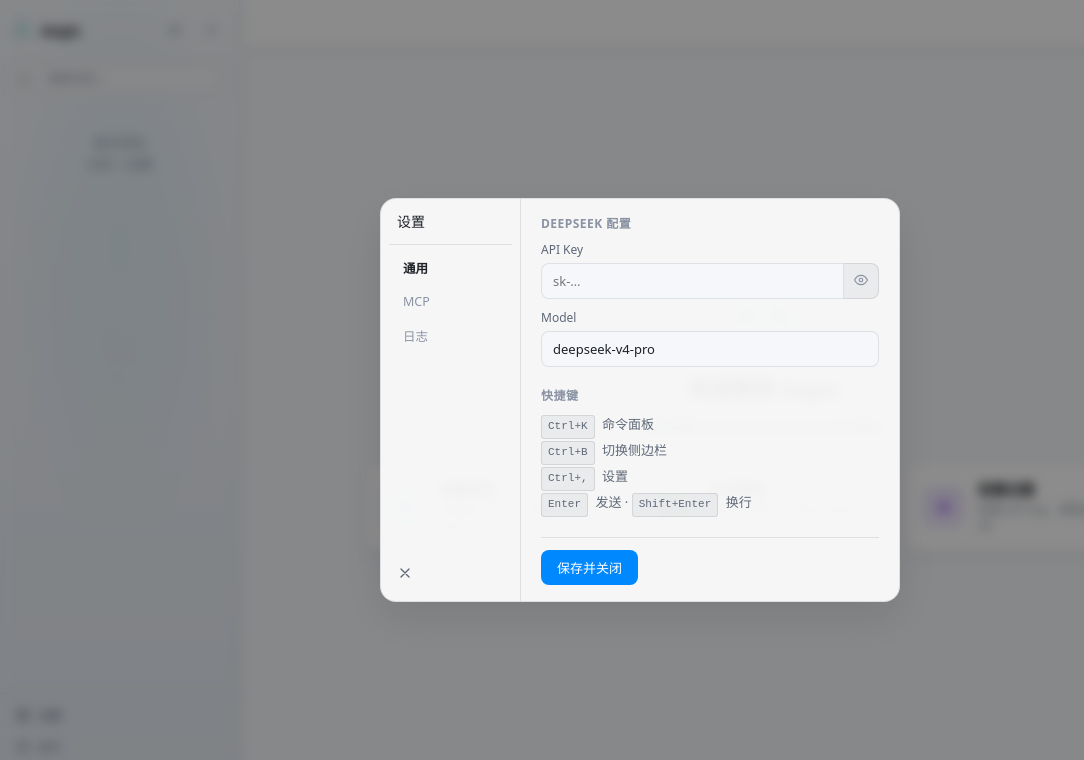
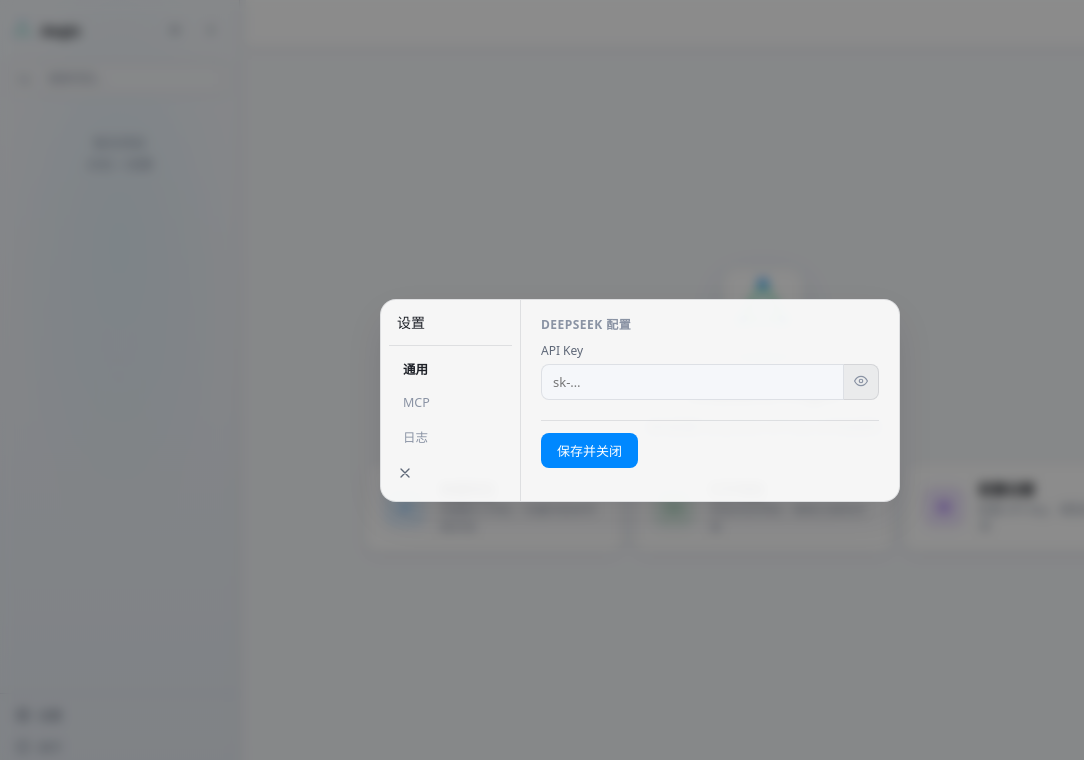
Before and after one commit to Cashmeran/Deepseek-Aegis, a React (Vite) app in the folder crates/desktop/: page / in a window 1280 px wide. Both pictures are taken after a click on the button "设置". Shown: the top 760 px of the page, without its empty margins (0-1084 px from the left). Built offline with nearby package versions, Linux system fonts and the light colour scheme.

Commit message:
chore: simplify settings — only API Key, remove model select and shortcuts

```diff
--- a/crates/desktop/src/ui/components/SettingsModal.tsx
+++ b/crates/desktop/src/ui/components/SettingsModal.tsx
@@ -2,8 +2,6 @@
 import { I } from "../icons";
 
 type SettingsFields = { apiKey: string; model: string; };
-
-const AVAILABLE_MODELS = ["deepseek-v4-pro", "deepseek-v4-flash"];
 
 type TabId = "general" | "mcp" | "logs";
 
@@ -12,7 +10,6 @@
 }): ReactElement {
   const [key, setKey] = useState(apiKey);
   const [showKey, setShowKey] = useState(false);
-  const [mdl, setMdl] = useState(model);
   const [tab, setTab] = useState<TabId>("general");
 
   const [logDir, setLogDir] = useState("加载中…");
@@ -67,23 +64,9 @@
                 <input className="input" type={showKey ? "text" : "password"} value={key} onChange={e => setKey(e.target.value)} placeholder="sk-…" />
                 <button onClick={() => setShowKey(!showKey)}>{showKey ? <I.eyeOff /> : <I.eye />}</button>
               </div>
-              <span className="settings-field-label">Model</span>
-              <select className="input" value={mdl} onChange={e => setMdl(e.target.value)}>
-                {AVAILABLE_MODELS.map(m => <option key={m} value={m}>{m}</option>)}
-              </select>
-            </div>
-{/* Computer Use — disabled for now */}
-            <div className="settings-section">
-              <h3>快捷键</h3>
-              <div className="text-sm text-secondary" style={{ lineHeight: 1.8 }}>
-                <div><kbd className="kbd">Ctrl+K</kbd> 命令面板</div>
-                <div><kbd className="kbd">Ctrl+B</kbd> 切换侧边栏</div>
-                <div><kbd className="kbd">Ctrl+,</kbd> 设置</div>
-                <div><kbd className="kbd">Enter</kbd> 发送 · <kbd className="kbd">Shift+Enter</kbd> 换行</div>
-              </div>
             </div>
             <div style={{ paddingTop: 12, borderTop: "1px solid var(--border)" }}>
-              <button className="btn btn-primary" onClick={() => { onSave({ apiKey: key, model: mdl }); onClose(); }}>保存并关闭</button>
+              <button className="btn btn-primary" onClick={() => { onSave({ apiKey: key, model }); onClose(); }}>保存并关闭</button>
             </div>
           </>}
           {tab === "mcp" && <>
```
